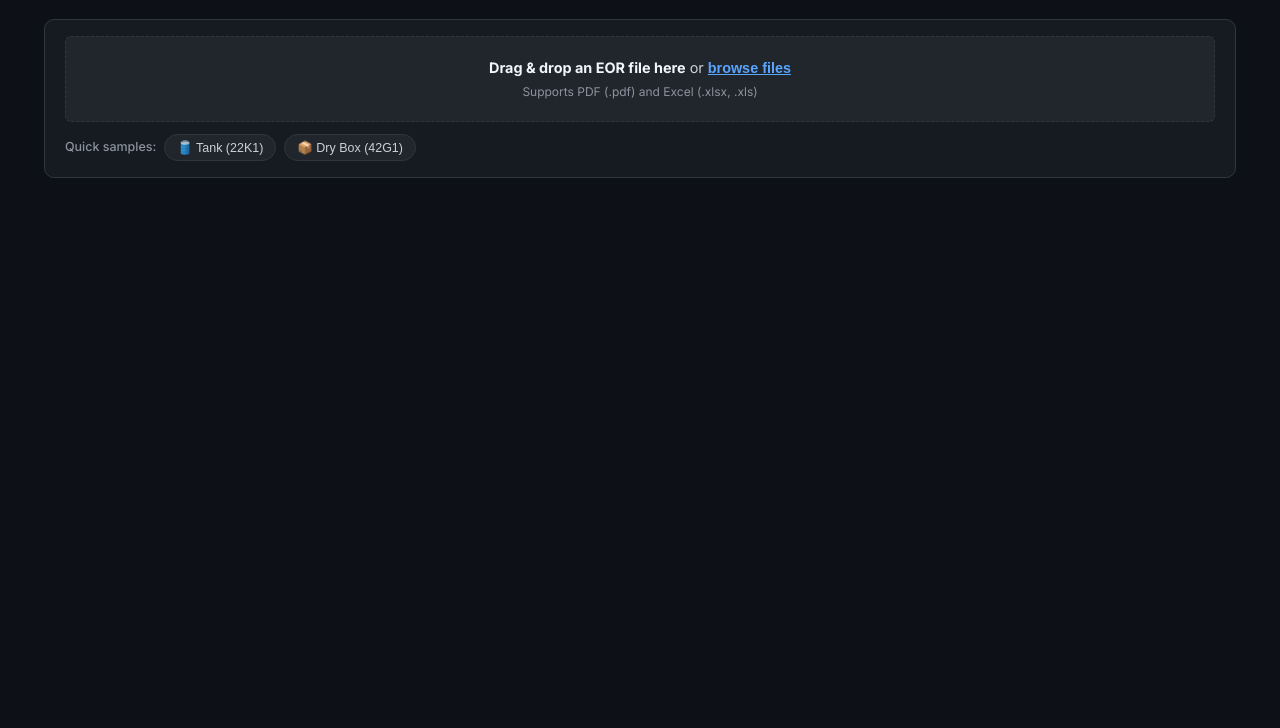
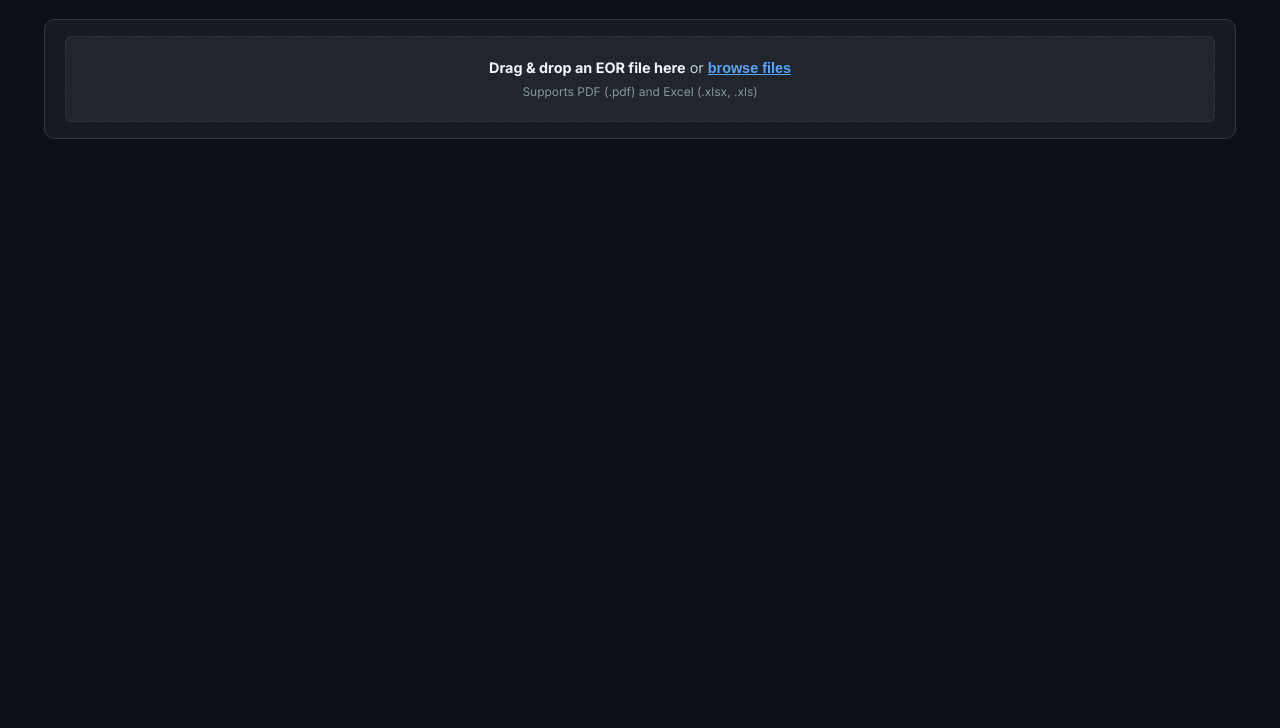
Before and after one commit to Sameer7t/ai-powered-eor-cedex-mapping-engine, a plain HTML site: page src/static/index.html in a window 1280 px wide. Shown: the part 72-800 px from the top of the page. Drawn offline with Linux system fonts and the light colour scheme; no server answers.

Commit message:
style: remove quick sample buttons from ingestion card

```diff
--- a/src/static/app.js
+++ b/src/static/app.js
@@ -177,9 +177,9 @@ document.addEventListener('DOMContentLoaded', () => {
     }
   }
 
-  // 5. 1-Click Demo Handlers
-  runTankDemoBtn.addEventListener('click', () => runDemo('tank'));
-  runDryDemoBtn.addEventListener('click', () => runDemo('dry'));
+  // 5. 1-Click Demo Handlers (if present)
+  if (runTankDemoBtn) runTankDemoBtn.addEventListener('click', () => runDemo('tank'));
+  if (runDryDemoBtn) runDryDemoBtn.addEventListener('click', () => runDemo('dry'));
 
   async function runDemo(sampleType) {
     const title = sampleType === 'tank' ? 'Tank Container (22K1)' : 'Dry Cargo Box (42G1)';
--- a/src/static/index.html
+++ b/src/static/index.html
@@ -40,11 +40,6 @@
           </div>
         </div>
 
-        <div class="quick-samples">
-          <span class="samples-label">Quick samples:</span>
-          <button type="button" class="sample-chip" id="runTankDemoBtn">🛢️ Tank (22K1)</button>
-          <button type="button" class="sample-chip" id="runDryDemoBtn">📦 Dry Box (42G1)</button>
-        </div>
       </section>
 
       <!-- Processing State Indicator -->
--- a/src/static/style.css
+++ b/src/static/style.css
@@ -184,36 +184,7 @@ body {
   color: var(--text-muted);
 }
 
-.quick-samples {
-  display: flex;
-  align-items: center;
-  gap: 8px;
-  flex-wrap: wrap;
-}
 
-.samples-label {
-  font-size: 0.78rem;
-  color: var(--text-muted);
-  font-weight: 500;
-}
-
-.sample-chip {
-  padding: 5px 12px;
-  font-size: 0.78rem;
-  font-weight: 500;
-  background: var(--bg-subtle);
-  border: 1px solid var(--border);
-  border-radius: 999px;
-  color: var(--text-secondary);
-  cursor: pointer;
-  transition: all 0.15s ease;
-}
-
-.sample-chip:hover {
-  background: var(--bg-hover);
-  border-color: var(--text-secondary);
-  color: var(--text-primary);
-}
 
 /* Processing Banner */
 .processing-bar {
```
